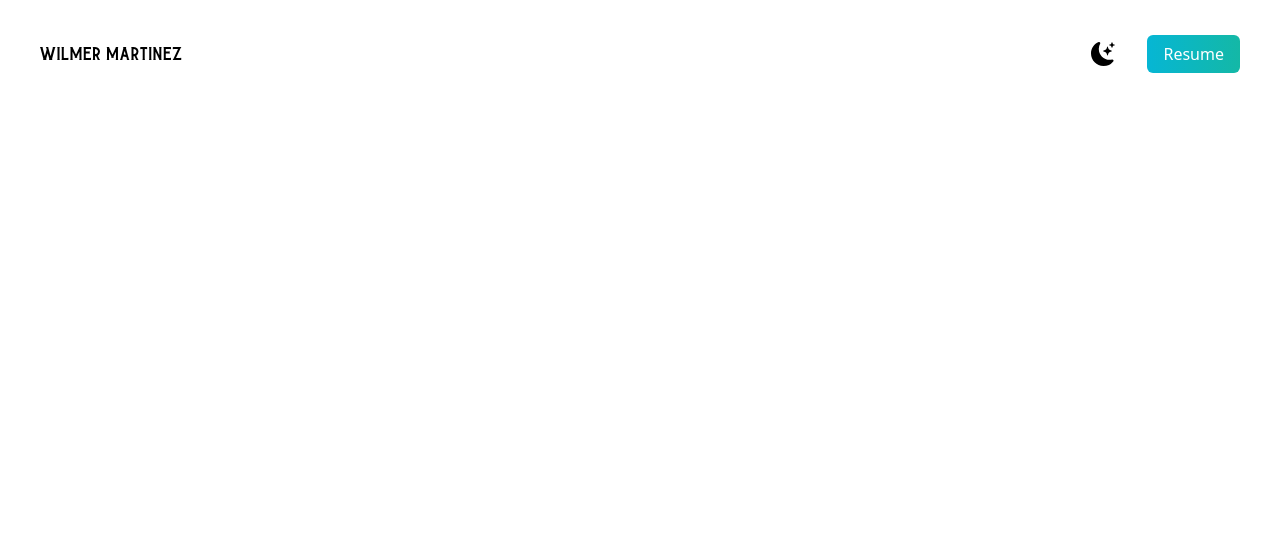
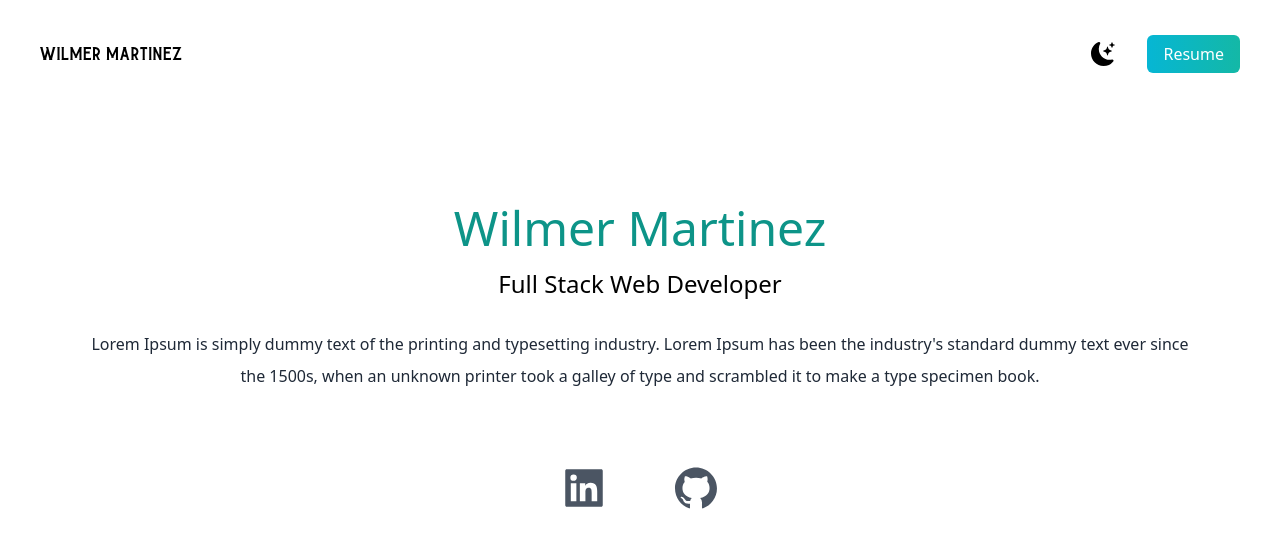
Before and after one commit to wilmr/personal-portfolio-v2, a Next.js app: page / in a window 1280 px wide. Shown: the top 548 px of the page. Built offline with nearby package versions, Linux system fonts and the light colour scheme.

Commit message:
created hero with about me

```diff
--- a/pages/index.js
+++ b/pages/index.js
@@ -1,5 +1,6 @@
 import Head from 'next/head';
 import { BsFillMoonStarsFill } from 'react-icons/bs';
+import { AiFillLinkedin, AiFillGithub } from 'react-icons/ai';
 
 export default function Home() {
 	return (
@@ -29,6 +30,22 @@ export default function Home() {
 								</li>
 							</ul>
 						</nav>
+						<div className="text-center p-10">
+							<h2 className="text-5xl py-2 text-teal-600 font-medium">
+								Wilmer Martinez
+							</h2>
+							<h3 className="text-2xl py-2">Full Stack Web Developer</h3>
+							<p className="text-md py-5 leading-8 text-gray-800">
+								Lorem Ipsum is simply dummy text of the printing and typesetting
+								industry. Lorem Ipsum has been the industry's standard dummy
+								text ever since the 1500s, when an unknown printer took a galley
+								of type and scrambled it to make a type specimen book.
+							</p>
+						</div>
+						<div className="text-5xl flex justify-center gap-16 py-3 text-gray-600">
+							<AiFillLinkedin />
+							<AiFillGithub />
+						</div>
 					</section>
 				</main>
 			</div>
```
